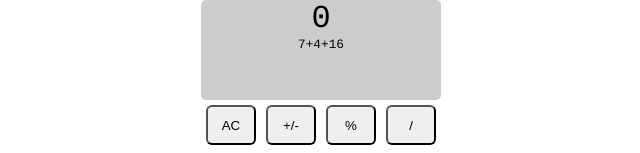
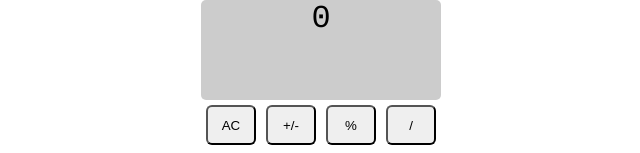
Before and after one commit to jrutley/calc, a React (Create React App) app: page / in a window 1280 px wide. Shown: the top 153 px of the page, without its empty margins (319-959 px from the left). Built offline with nearby package versions, Linux system fonts and the light colour scheme; a web font is replaced by a local one.

Commit message:
Display current history Added more test cases

```diff
--- a/src/App.jsx
+++ b/src/App.jsx
@@ -7,7 +7,7 @@ class Screen extends Component {
         return (
             <div id="screen">
                 <div className="screen__main">{this.props.screenValue}</div>
-                <div className="screen__history">7+4+16</div>
+                <div className="screen__history">{this.props.history.filter(x=>x!=='=')}</div>
             </div>
         );
     }
```
Also changed, not shown: 1 other file (tests, documents, lock files or other folders).
